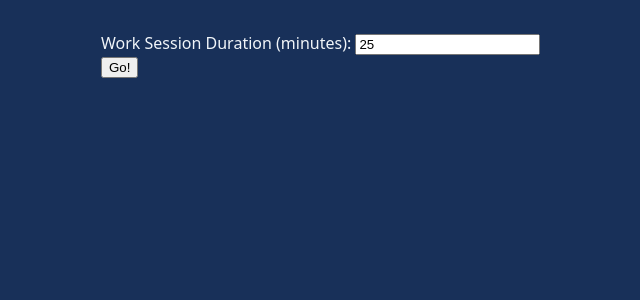
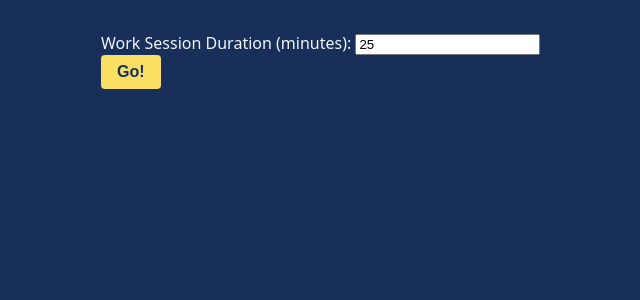
Before and after one commit to ethan-mfb/pomo, a React (Vite) app: page / in a window 1280 px wide. Shown: the top 300 px of the page, without its empty margins (219-859 px from the left). Built offline with nearby package versions, Linux system fonts and the light colour scheme.

Commit message:
replace button elements with Button component for consistent styling

```diff
--- a/src/App.tsx
+++ b/src/App.tsx
@@ -1,6 +1,7 @@
 import { useState } from 'react';
 import { NumberInput } from './components/NumberInput.tsx';
 import { ProgressBar } from './components/ProgressBar.tsx';
+import { Button } from './components/Button.tsx';
 import {
   DEFAULT_WORK_SESSION_DURATION_MINUTES,
   MILLISECONDS_IN_SECOND,
@@ -55,7 +56,7 @@ export function App() {
       {timerFinished && isAlarmActive && (
         <div>
           <p>Take a break</p>
-          <button onClick={onDismissAlarm}>Dismiss Alarm</button>
+          <Button onClick={onDismissAlarm}>Dismiss Alarm</Button>
         </div>
       )}
 
@@ -68,7 +69,7 @@ export function App() {
             placeholder={DEFAULT_WORK_SESSION_DURATION_MINUTES}
             onChange={setWorkSessionDurationMinutes}
           />
-          <button onClick={onStartWorkSession}>Go!</button>
+          <Button onClick={onStartWorkSession}>Go!</Button>
         </div>
       )}
 
@@ -83,10 +84,10 @@ export function App() {
               </span>
             )}
           </h2>
-          <button onClick={isPaused ? resumeTimer : pauseTimer}>
+          <Button onClick={isPaused ? resumeTimer : pauseTimer}>
             {isPaused ? 'Resume' : 'Pause'}
-          </button>
-          <button onClick={onCancelTimer}>Cancel</button>
+          </Button>
+          <Button onClick={onCancelTimer}>Cancel</Button>
         </div>
       )}
     </div>
```
